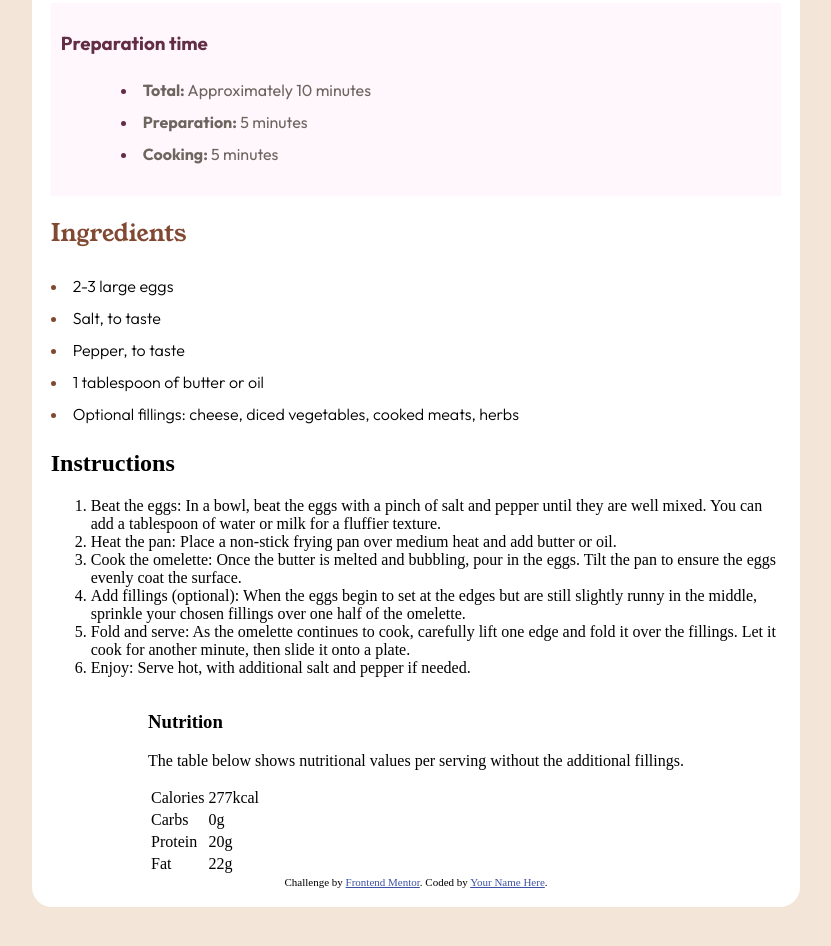
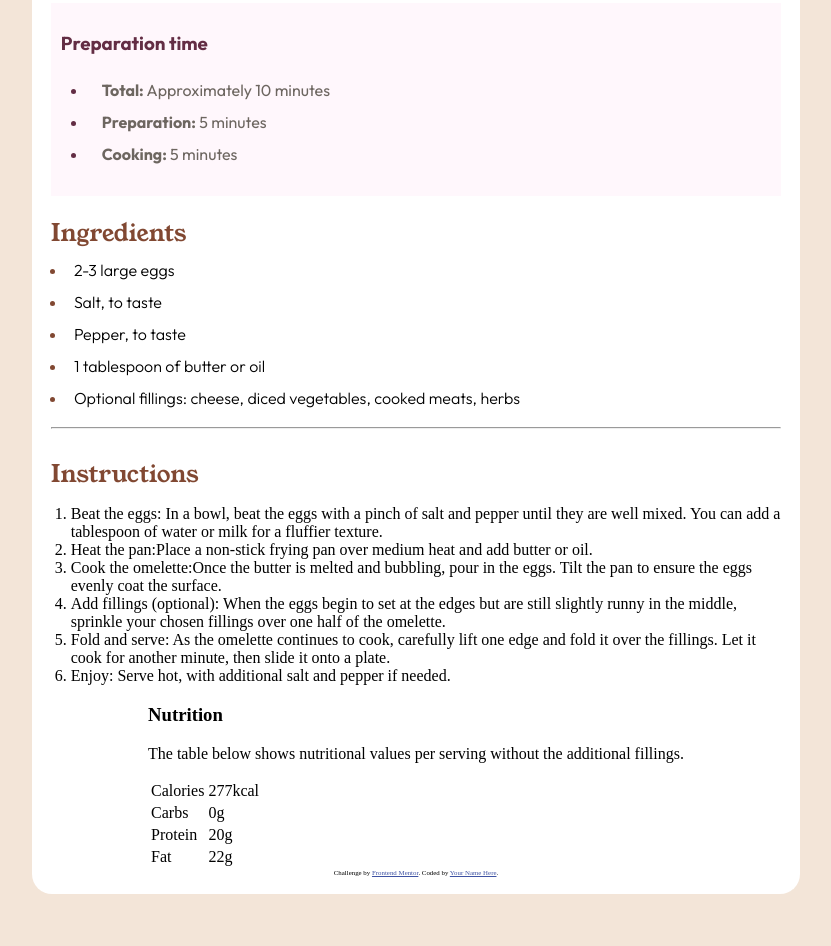
Before and after one commit to rafaelmirandaa/https---github.com-rafaelmirandaa-Recipe-page, a plain HTML site: page index.html in a window 1280 px wide. Shown: the part 560-1506 px from the top of the page, without its empty margins (224-1055 px from the left). Drawn offline with Linux system fonts and the light colour scheme.

Commit message:
seguimos

```diff
--- a/assets/style/style.css
+++ b/assets/style/style.css
@@ -34,8 +34,8 @@ img{
 }*/
 
 .attribution {
-     font-size: 11px;
-      text-align: center;
+   font-size: 0.688rem;
+   text-align: center;
 }
 .attribution a {
      color: hsl(228, 45%, 44%);
@@ -59,7 +59,6 @@ body{
     align-content: center;
     flex-direction: column;
     width: 60%;
-    height: 100%;
     background-color: #ffffff;
     border-radius: 2rem;
 }
@@ -74,7 +73,7 @@ body{
 .container_header img{
     width: 100%;
     height: 100%;
-    background-repeat: no-repeat;
+    object-fit: cover;
 }
 .title{
     width: 100%;
@@ -82,7 +81,7 @@ body{
 }
 .title h1{
     font-family: 'fuente', sans-serif;
-    font-weight: lighter;
+    font-weight: 400;
 }
 .title p{
     font-family: 'fuente2', sans-serif;
@@ -90,7 +89,6 @@ body{
 }
 .preparation{
     width: 100%;
-    height: 100%;
     background-color: #FFF7FC;
     padding: 1rem;
 }
@@ -99,34 +97,44 @@ body{
     font-family: 'fuente2', sans-serif;
     font-weight: bold;
 }
-.preparation li{
+.preparation ul{
+    padding-left: 1rem;
+}
+.preparation ul li{
     list-style-position: inside;
     color:#6D6660;
     font-family: 'fuente2', sans-serif;
     font-weight: 400;
-    padding-left: 20px;
 }
 .preparation li::marker{
     color:#632D44;
 }
 .preparation li span{
-    font-family: 'fuente2', sans-serif;
+   font-family: 'fuente2', sans-serif;
    line-height: 2;
-    font-weight: bold;
+   font-weight: bold;
+   padding-left: 0.9rem;
 }
 .ingredients{
     width: 100%;
     height: 100%;
     background-color: #ffffff;
 }
-.ingredients h2{
+.ingredients h2,
+.instructions h2{
     font-family: 'fuente', sans-serif;
     font-weight: lighter;
     color:#814832;
+    margin-bottom: 0.438rem;
 }
-.ingredients li{
+.ingredients ul {
+    margin: 0px;
+    padding-left:1.563rem;
+}
+.ingredients ul li{
     list-style-position:outside;
     color:#814832;
+    padding-left: 0.75rem;
 }
 .ingredients li span{
     color: #000000;
@@ -134,3 +142,13 @@ body{
     font-family: 'fuente2', sans-serif;
     font-weight: 300;
 }
+hr{
+   width: 100%;
+   background-color: #814832;
+   margin-top: 1.25rem;
+}
+.instructions ol{
+    margin: 0;
+    padding-left: 2rem;
+    padding-top: 1rem;
+}
--- a/index.html
+++ b/index.html
@@ -28,21 +28,24 @@
         </section>
         <section class="ingredients">
           <h2>Ingredients</h2>
+          <ul>
             <li><span>2-3 large eggs</span></li>
             <li><span>Salt, to taste</span></li>
             <li><span>Pepper, to taste</span></li>
             <li><span>1 tablespoon of butter or oil</span></li>
             <li><span>Optional fillings: cheese, diced vegetables, cooked meats, herbs</span></li>
+          </ul>
         </section>
+        <hr>
         <section class="instructions">
           <h2>Instructions</h2>
           <ol>
-            <li>Beat the eggs: In a bowl, beat the eggs with a pinch of salt and pepper until they are well mixed. You can add a tablespoon of water or milk for a fluffier texture.</li>
-            <li>Heat the pan: Place a non-stick frying pan over medium heat and add butter or oil.</li>
-            <li>Cook the omelette: Once the butter is melted and bubbling, pour in the eggs. Tilt the pan to ensure the eggs evenly coat the surface.</li>
-            <li>Add fillings (optional): When the eggs begin to set at the edges but are still slightly runny in the middle, sprinkle your chosen fillings over one half of the omelette.</li>
-            <li>Fold and serve: As the omelette continues to cook, carefully lift one edge and fold it over the fillings. Let it cook for another minute, then slide it onto a plate.</li>
-            <li>Enjoy: Serve hot, with additional salt and pepper if needed.</li>
+            <li><span>Beat the eggs:</span>  In a bowl, beat the eggs with a pinch of salt and pepper until they are well mixed. You can add a tablespoon of water or milk for a fluffier texture.</li>
+            <li><span>Heat the pan:</span>Place a non-stick frying pan over medium heat and add butter or oil.</li>
+            <li><span>Cook the omelette:</span>Once the butter is melted and bubbling, pour in the eggs. Tilt the pan to ensure the eggs evenly coat the surface.</li>
+            <li><span>Add fillings (optional):</span> When the eggs begin to set at the edges but are still slightly runny in the middle, sprinkle your chosen fillings over one half of the omelette.</li>
+            <li><span>Fold and serve:</span> As the omelette continues to cook, carefully lift one edge and fold it over the fillings. Let it cook for another minute, then slide it onto a plate.</li>
+            <li><span>Enjoy:</span> Serve hot, with additional salt and pepper if needed.</li>
           </ol>
         </section>
         <section class="nutrition">
```
